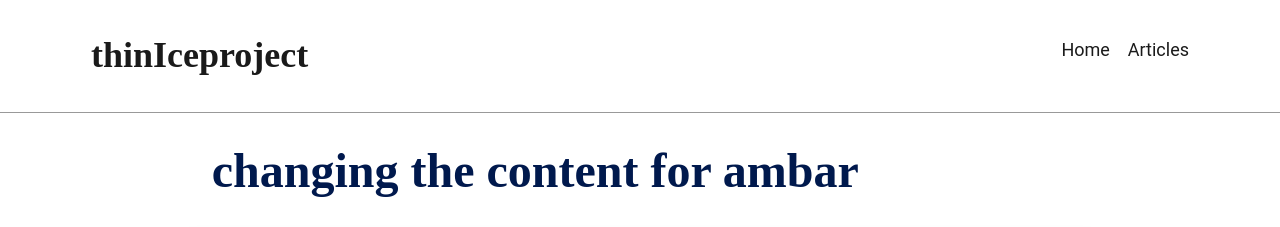
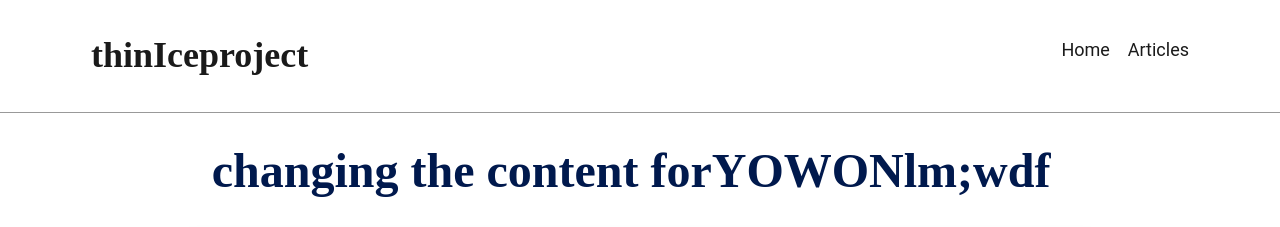
Before and after one commit to RodolfoBaez/11tyDecapCms, an Eleventy site: page src/blog/2025-10-20-testing.md in a window 1280 px wide. Shown: the top 227 px of the page. Built offline with nearby package versions, Linux system fonts and the light colour scheme; Eleventy itself is replaced by a stand-in of ours; files that its build step writes are made by us from their sources; files whose address does not match are found by name.

Commit message:
Update Blog "2025-10-20-testing" - Yoosup Song <youssupsong@gmail.com> via DecapBridge

```diff
--- a/src/blog/2025-10-20-testing.md
+++ b/src/blog/2025-10-20-testing.md
@@ -1,5 +1,5 @@
 ---
-title: changing the content for ambar
+title: changing the content forYOWONlm;wdf
 description: A group of the Cstep suny New Paltz speak about their summer
   experience with the Thin Ice Project
 author: Rodolfo Baez and richardson
```
